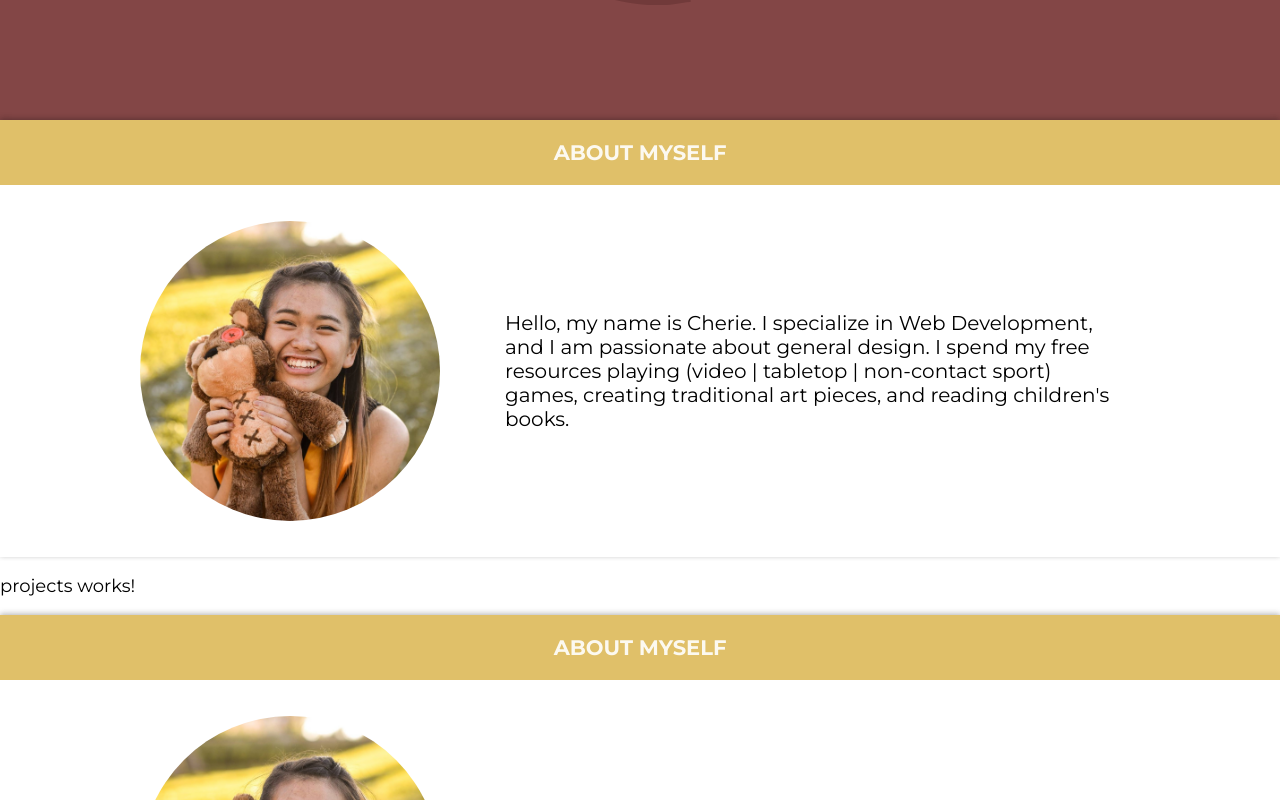
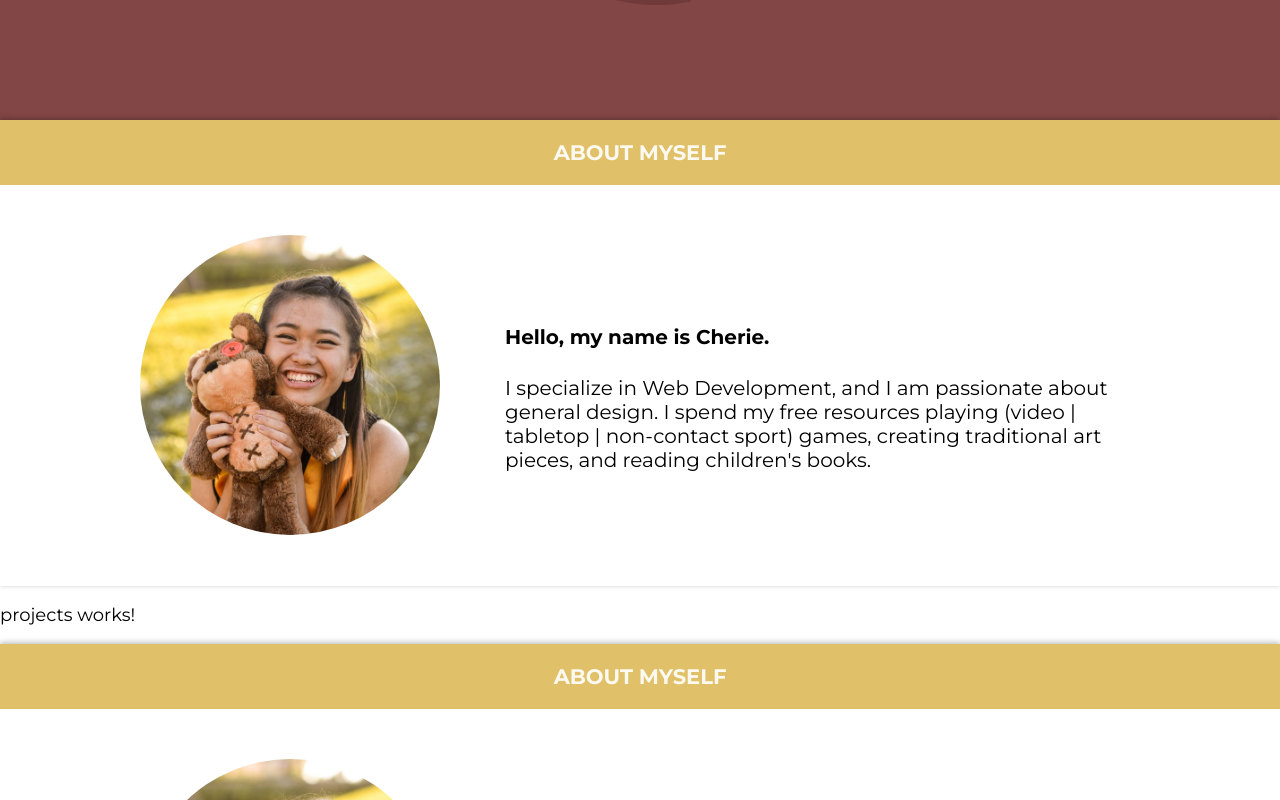
Before and after one commit to cheriejw/cheriejw.me, an Angular app: page /about in a window 1280 px wide. Shown: the part 480-1280 px from the top of the page. Built offline with nearby package versions, Linux system fonts and the light colour scheme.

Commit message:
About section clean up, added SCSS varibles.

```diff
--- a/src/app/about/about.component.html
+++ b/src/app/about/about.component.html
@@ -4,7 +4,7 @@
     <div class="avatar"></div>
 
     <div class="blurb">
-      {{about.title}}
+      <h4>{{about.title}}</h4>
       {{about.content}}
     </div>
   </div>
--- a/src/app/about/about.component.scss
+++ b/src/app/about/about.component.scss
@@ -26,6 +26,7 @@
     }
 
     .blurb {
+      display: inline-block;
       width: 620px;
       padding: 0 15px;
       font-size: 20px;
--- a/src/styles.scss
+++ b/src/styles.scss
@@ -30,11 +30,14 @@ h3 {
   margin: 0;
 }
 
+/*Each component is a section.*/
+$section-spacing: 2.8em;
+
 section {
-  padding: 0 0 2em;
+  padding: 0 0 $section-spacing;
 }
 
 .contained-section {
   width: 1000px;
-  margin: 2em auto 0 auto;
+  margin: $section-spacing auto 0 auto;
 }
```
Also changed, not shown: 1 other file (tests, documents, lock files or other folders).
